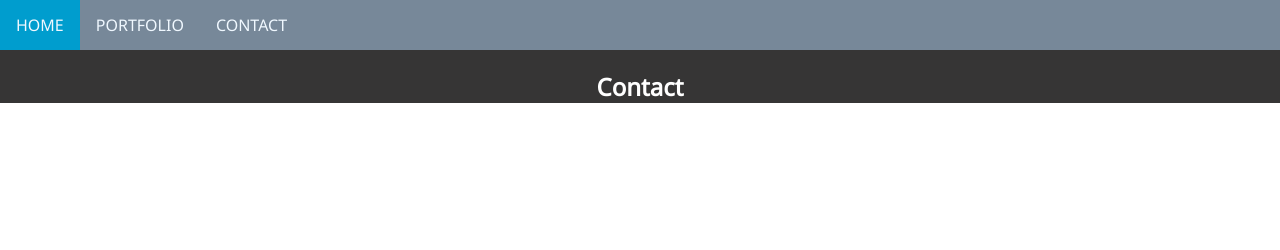
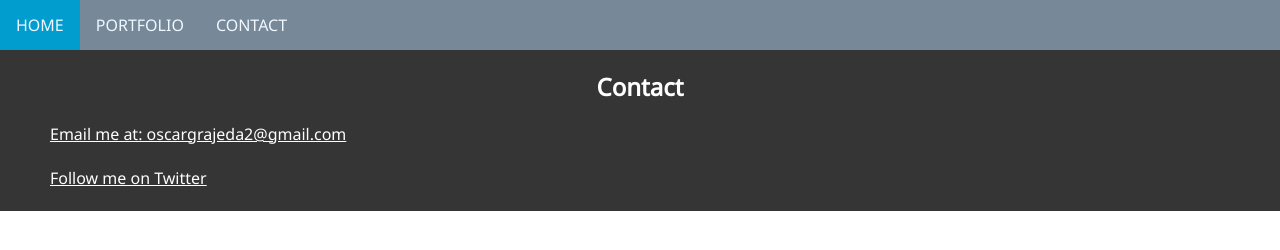
Before and after one commit to OscarG22/myportfolio2, a plain HTML site: page contact.html in a window 1280 px wide. Drawn offline with Linux system fonts and the light colour scheme.

Commit message:
Added contact info

```diff
--- a/contact.html
+++ b/contact.html
@@ -20,6 +20,22 @@
         <section>
             <h1>Contact</h1>
         </section>
+
+        <div class="contactinfo">
+            <div class="col-lg-12">
+
+                <a href="">Email me at: oscargrajeda2@gmail.com</a>
+
+            </div>
+            <br>
+            <div class="col-lg-12">
+
+                <a href="https://twitter.com/oscargrajeda95">Follow me on Twitter</a>
+
+            </div>
+            <br>
+        </div>
+
     </div>
 </body>
 
```
